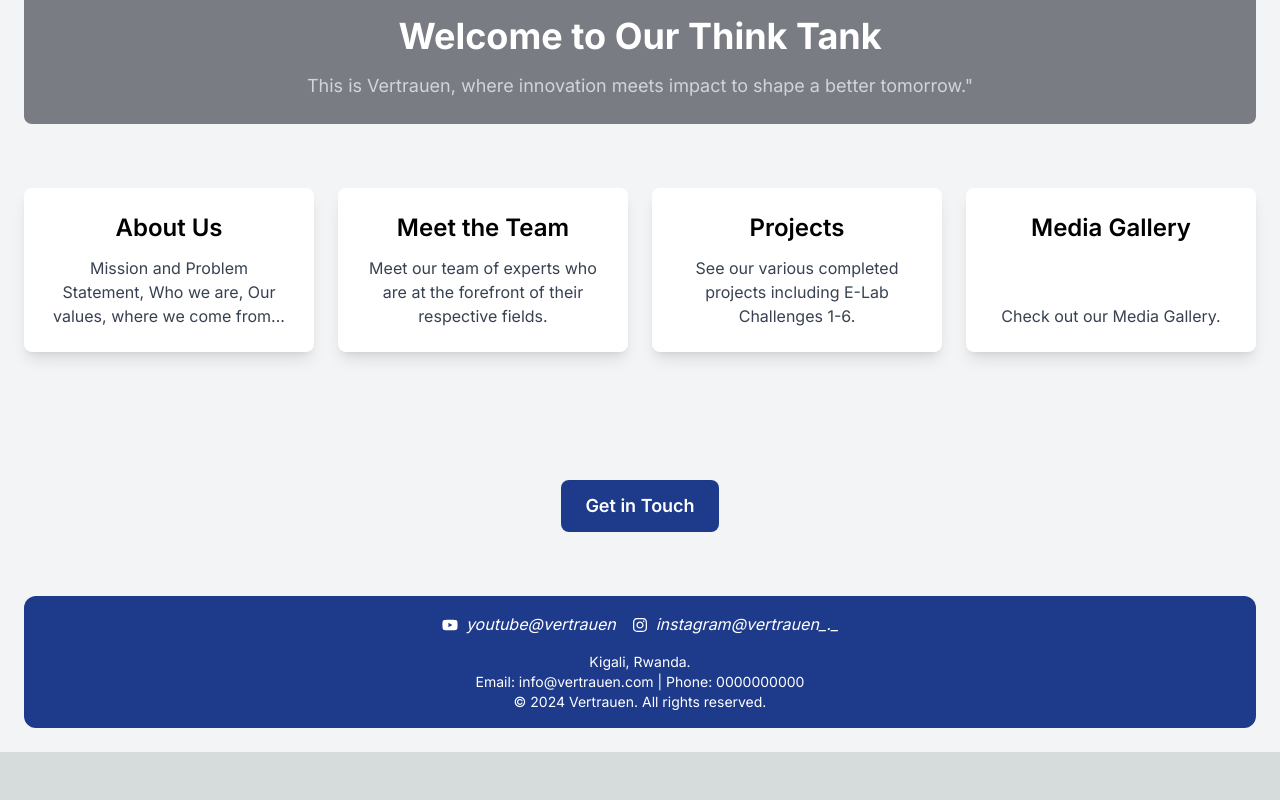
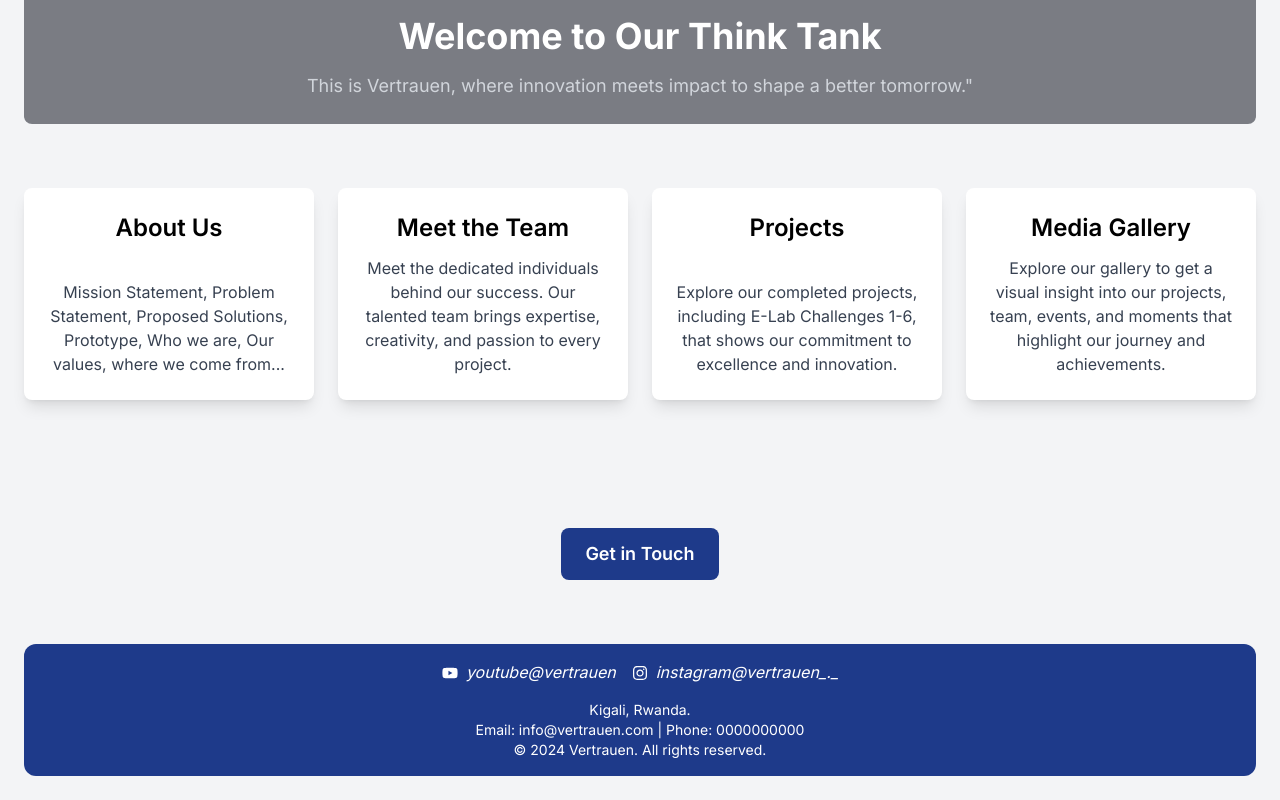
Before and after one commit to Ebi-Tech/Vertrauen, a Next.js app in the folder vertrauen-app/: page / in a window 1280 px wide. Shown: the part 1153-1953 px from the top of the page. Before the commit the page ends 1905 px from the top, so only its background shows below. Built offline with nearby package versions, Linux system fonts and the light colour scheme.

Commit message:
refactor: Update text content on homepage and about page

```diff
--- a/vertrauen-app/app/page.tsx
+++ b/vertrauen-app/app/page.tsx
@@ -112,25 +112,25 @@ export default function Home() {
         <Link href="/about">
           <div className="bg-white p-6 rounded-lg shadow-lg flex flex-col justify-between h-full hover:shadow-xl transition-shadow">
             <h3 className="text-2xl font-semibold mb-3">About Us</h3>
-            <p className="text-gray-700">Mission and Problem Statement, Who we are, Our values, where we come from...</p>
+            <p className="text-gray-700">Mission Statement, Problem Statement, Proposed Solutions, Prototype, Who we are, Our values, where we come from...</p>
           </div>
         </Link>
         <Link href="/team">
           <div className="bg-white p-6 rounded-lg shadow-lg flex flex-col justify-between h-full hover:shadow-xl transition-shadow">
             <h3 className="text-2xl font-semibold mb-3">Meet the Team</h3>
-            <p className="text-gray-700">Meet our team of experts who are at the forefront of their respective fields.</p>
+            <p className="text-gray-700">Meet the dedicated individuals behind our success. Our talented team brings expertise, creativity, and passion to every project.</p>
           </div>
         </Link>
         <Link href="/project">
           <div className="bg-white p-6 rounded-lg shadow-lg flex flex-col justify-between h-full hover:shadow-xl transition-shadow">
             <h3 className="text-2xl font-semibold mb-3">Projects</h3>
-            <p className="text-gray-700">See our various completed projects including E-Lab Challenges 1-6.</p>
+            <p className="text-gray-700">Explore our completed projects, including E-Lab Challenges 1-6, that shows our commitment to excellence and innovation.</p>
           </div>
         </Link>
         <Link href="/gallery">
         <div className="bg-white p-6 rounded-lg shadow-lg flex flex-col justify-between h-full hover:shadow-xl transition-shadow">
           <h3 className="text-2xl font-semibold mb-3">Media Gallery</h3>
-          <p className="text-gray-700">Check out our Media Gallery.</p>
+          <p className="text-gray-700">Explore our gallery to get a visual insight into our projects, team, events, and moments that highlight our journey and achievements.</p>
         </div>
         </Link>
       </section>
--- a/vertrauen-app/package.json
+++ b/vertrauen-app/package.json
@@ -28,6 +28,7 @@
     "@types/node": "20.14.2",
     "@types/react": "18.3.3",
     "@types/react-modal": "^3.16.3",
+    "eslint": "^9.4.0",
     "typescript": "5.4.5"
   }
 }
```
Also changed, not shown: 1 other file (tests, documents, lock files or other folders).
